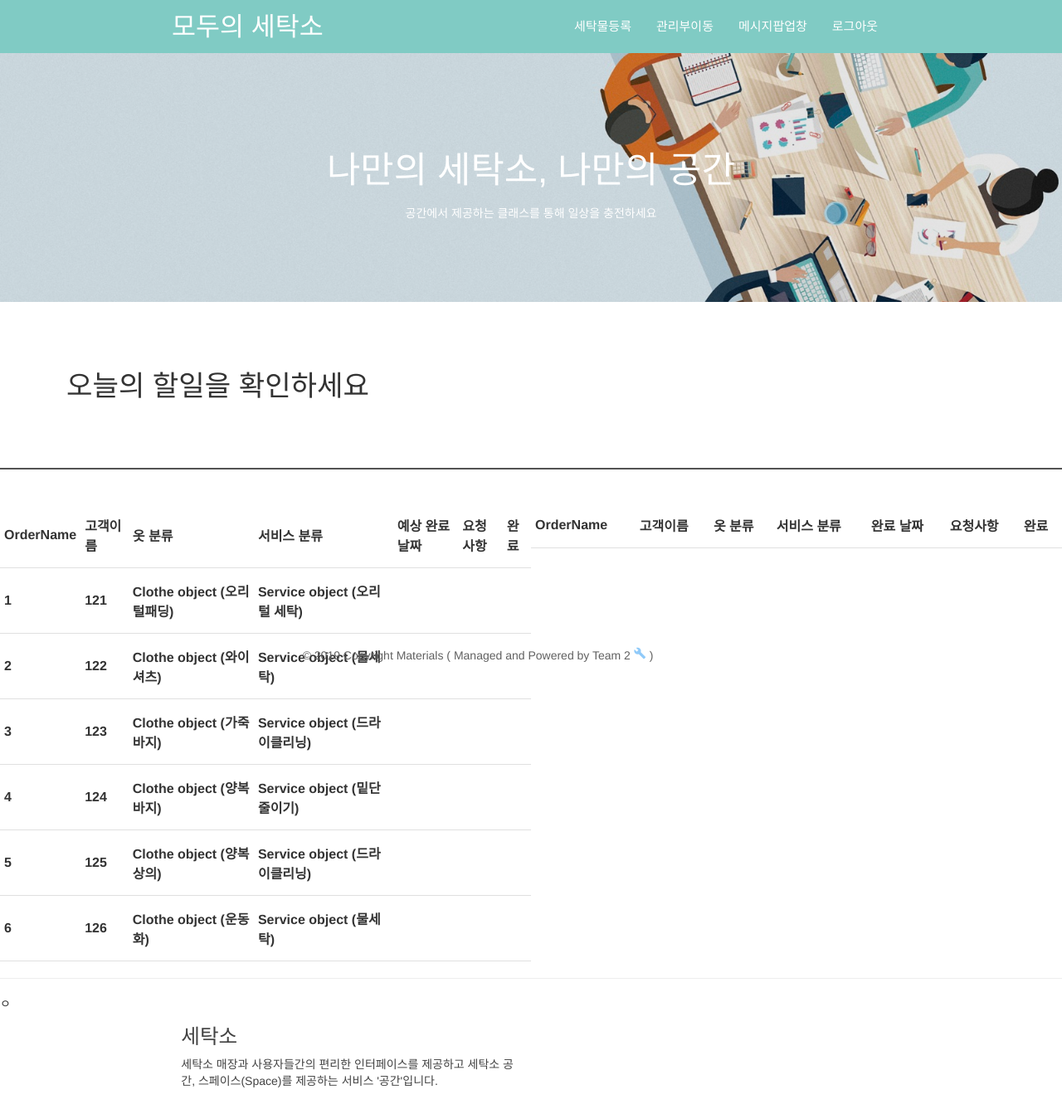
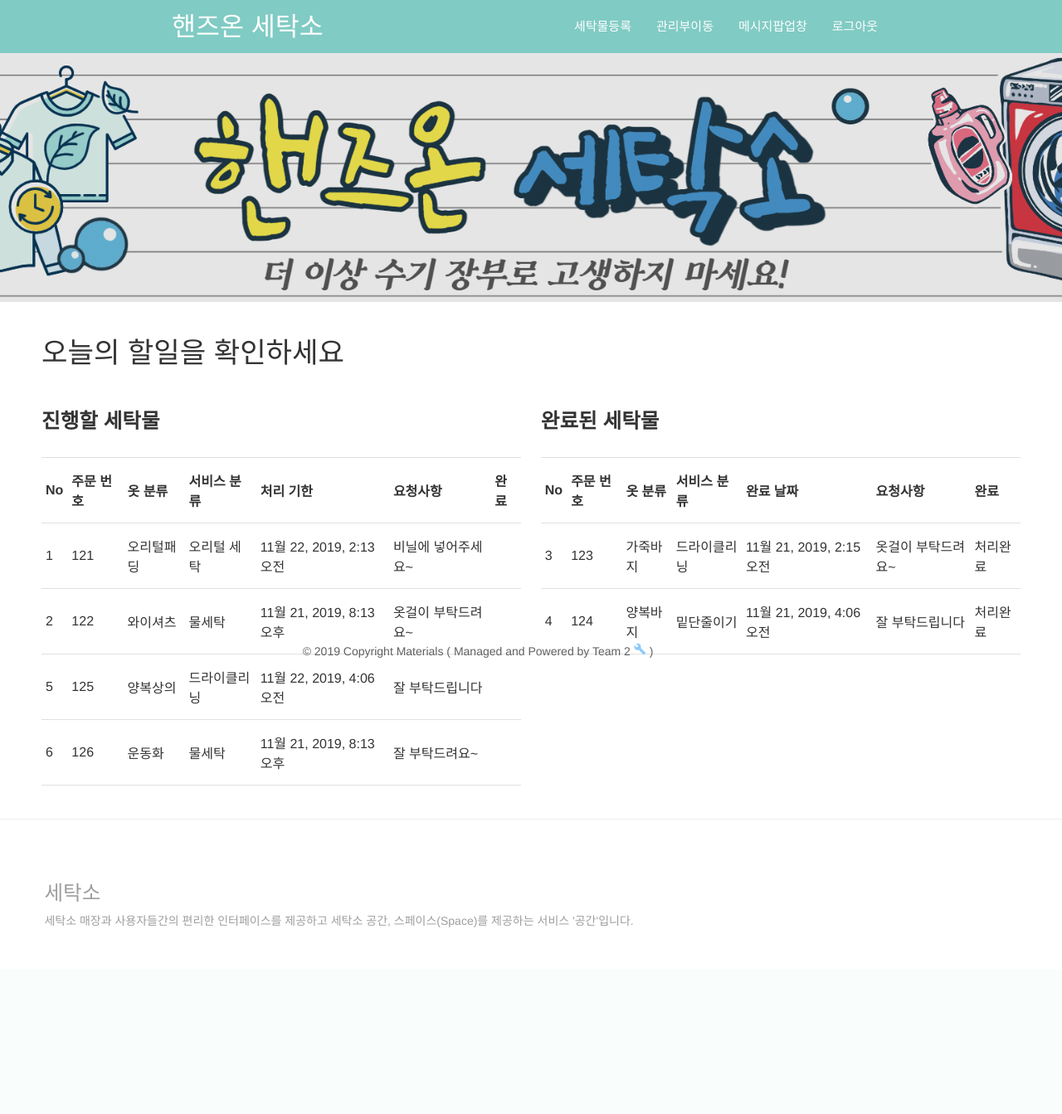
Before and after one commit to yesoly/LocalWashHouse, a Django app: page / in a window 1280 px wide. Shown: the whole page at 83% size. After the commit the page ends 1118 px from the top, so only its background shows below. Run offline with Django 3.2, Linux system fonts and the light colour scheme; a user stored in the database is signed in; data comes from the database, SQL or seed files in the repository; both versions use the stored data as it was after the commit; lists and menus that the app fills with data are empty; some libraries are stand-ins or nearby versions.

Commit message:
Hands-on Project Front-End 수정

```diff
--- a/addwash/main/templates/main/base.html
+++ b/addwash/main/templates/main/base.html
@@ -36,7 +36,7 @@
     <footer>
         <div class="footer-copyright black-text grey lighten-4">
             <div class="container">
-              <div class="copyright center">
+              <div class="copyright center" style="margin-bottom: 5px;">
                 <span class="grey-text text-darken-2">
                   © 2019 Copyright Materials
                   ( Managed and Powered by Team 2 <i class="material-icons tiny blue-text text-lighten-3">build</i> )
--- a/addwash/main/templates/main/main.html
+++ b/addwash/main/templates/main/main.html
@@ -9,14 +9,14 @@
 {% endblock %}
 
 {% block title %}
-<title>모두의 세탁소</title>
+<title>핸즈온 세탁소</title>
 {% endblock %}
 
 {% block main %}
 <header>
   <nav class="teal lighten-3 z-depth-0">
     <div class="nav-wrapper container">
-      <a href="/" class="brand-logo">모두의 세탁소</a>
+      <a href="/" class="brand-logo">핸즈온 세탁소</a>
       <ul class="right hide-on-med-and-down">
           {% if user.is_authenticated %}
           <li><a href="{% url 'main:wash' %}?next={{ request.get_full_path|urlencode }}" onclick = "window.open(this.href,'','width=600, height=800, scrollbars=yes'); return false">세탁물등록</a></li>
@@ -36,61 +36,80 @@
 
 <div class="main-page">
     <div class="banner-image">
-        <div class="container banner-text">
-            <h3 id="banner-title">나만의 세탁소, 나만의 공간</h3>
-            <p>공간에서 제공하는 클래스를 통해 일상을 충전하세요</p>
-        </div>
     </div>
 </div>
 {% if user.is_authenticated %}
-<div class="container-fuild" id="app" style="padding: 0 80px;">
-  <br><br><br>
+<div class="container-fuild" id="app" style="padding: 0 50px;">
+  <br>
   <div class="position-relative">
-      <div class="row d-flex align-items-center" style="height:120px;">
+      <div class="row d-flex align-items-center" >
           <h4 class="m-0">오늘의 할일을 확인하세요</h4>
       </div>
   </div>
 </div>
 
-<div class="row" style="border:1px solid rgb(82, 82, 82);"></div>
-<br>
-<table class="col-md-6" id="star_table">
+<div class="row" style="margin-left:50px; margin-right:50px">
+<div style="width:49%; float:left;">
+  <table class="col-md-15" id="star_table" style = "width:100%;">
+    <tr class="text-center"><p><h5><b>진행할 세탁물</b></h3></p></tr><br>
     <tr class="text-center">
-    <th>OrderName</th>
-    <th>고객이름</th>
+      <th>No</th>
+      <th>주문 번호</th>
       <th>옷 분류</th>
       <th>서비스 분류</th>
-    <th>예상 완료 날짜</th>
+      <th>처리 기한</th>
       <th>요청사항</th>
       <th>완료</th>
     </tr>
 
     {% for request in requests %}
+    {% if request.status != "처리완료" %}
+    <tr class="text-center">
+      <td>{{forloop.counter}}</td>
+      <td>{{request.request_num }}</td>
+      <td>{{request.clothe.clothe}}</td>
+      <td>{{request.service.service}}</td>
+      <td>{{request.est_date}}</td>
+      <td>{{request.requiremnets}}</td>
+      <td><input type="checkbox" name="checkbox"></td>
+    </tr>
+    {% endif %}
+    {% endfor %}
+  </table>
+</div>
 
+<div style="width:49%; float:right;">
+  <table class="col-md-15" id="star_table" style = "width:100%; ">
+    <tr class="text-center"><p><h5><b>완료된 세탁물</b></h3></p></tr><br>
     <tr class="text-center">
-    <th>{{forloop.counter}}</th>
-    <th>
-      {{ request.request_num }}
-
-    </th>
-    <th>{{request.clothe}}</th>
-    <th>{{request.service}}</th>
-    <th></th>
-
-  </tr>
-  {% endfor %}
-
-</table>
-<table class="col-md-6" id="star_table">
-  <tr class="text-center">
-    <th>OrderName</th>
-    <th>고객이름</th>
+      <th>No</th>
+      <th>주문 번호</th>
       <th>옷 분류</th>
       <th>서비스 분류</th>
       <th>완료 날짜</th>
       <th>요청사항</th>
       <th>완료</th>
     </tr>
+
+    {% for request in requests %}
+    {% if request.status == "처리완료" %}
+    <tr class="text-center">
+      <td>{{forloop.counter}}</td>
+      <td>{{request.request_num }}</td>
+      <td>{{request.clothe.clothe}}</td>
+      <td>{{request.service.service}}</td>
+      <td>{{request.fin_date}}</td>
+      <td>{{request.requiremnets}}</td>
+      <td>{{request.status}}</td>
+    </tr>
+    {% endif %}
+    {% endfor %}
+  </table>
+</div>
+</div>
+
+
+
 
   {% for object in orders %}
   <tr class="text-center">
@@ -115,19 +134,17 @@
 <div class="mt-3"><a href="{% url 'main:signup' %}">회원가입 하러 가기</a></div>
 {% endif%}
 {% endblock %}
+
+
 {% block footer %}
-    <hr />ㅇ
-    <div class="container grey-text text-darken-3">
-      <div class="row">
-        <div class="col s10 l6">
+<hr>
+  <div class="container grey-text text-darken" style="margin: 3%; float: left;">
     <h5>세탁소</h5>
     <p>세탁소 매장과 사용자들간의 편리한 인터페이스를 제공하고 세탁소 공간, 스페이스(Space)를 제공하는 서비스 '공간'입니다. </p>
   </div>
-        <div class="col s12 l5 offset-l1">
-        </div>
-      </div>
 </div>
 {% endblock %}
+
 {% block script %}
 <script>
     $(document).ready(function () {
```
Also changed, not shown: addwash/db.sqlite3, addwash/static/main/img/banner.jpg. Lines whose indentation alone changed are shown as unchanged.
